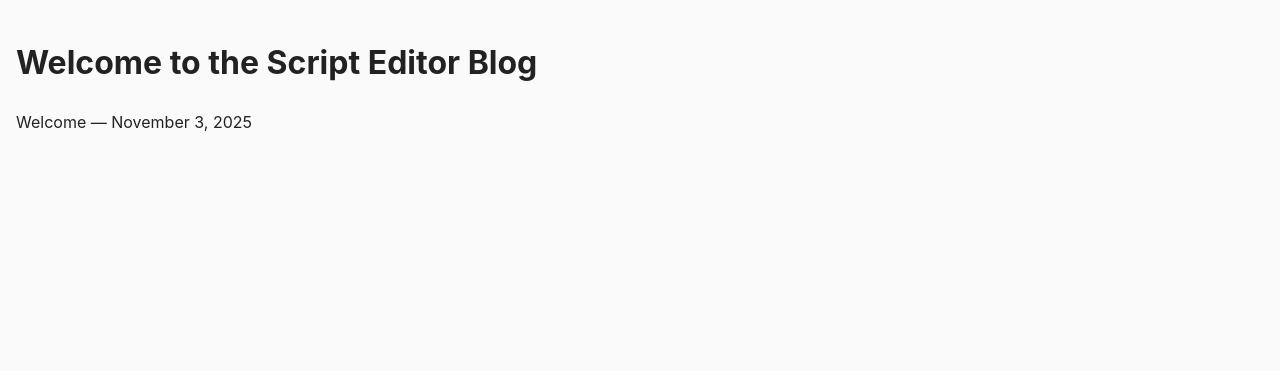
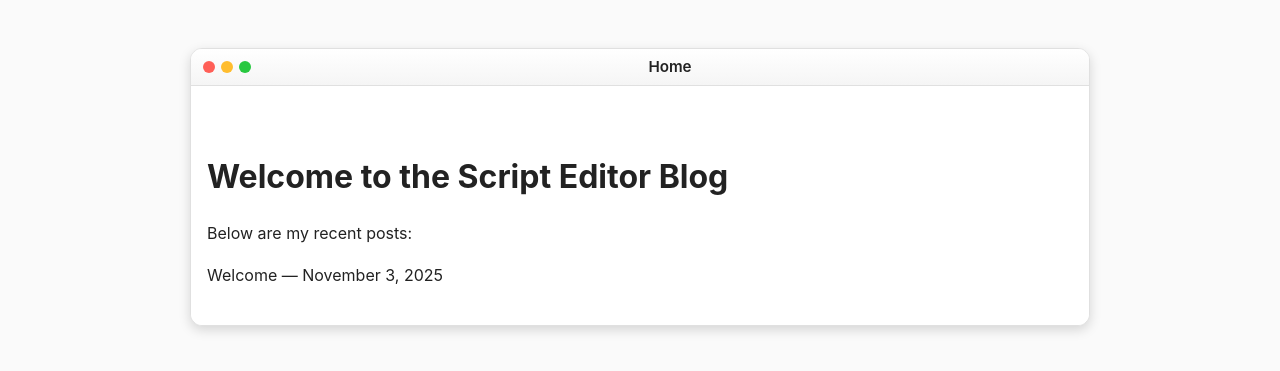
Before and after one commit to ds0x/scripteditor.app, a Jekyll site: the page built from index.md, in a window 1280 px wide. Shown: the top 371 px of the page. Built offline with Jekyll 4.4.1, drawn with Linux system fonts in a browser that asks for light colours.

Commit message:
Change layout type for index.md
Updated layout from 'default' to 'post' for index page.

```diff
--- a/index.md
+++ b/index.md
@@ -1,9 +1,11 @@
 ---
-layout: default
+layout: post     # <-- wrap the index in a window too (optional)
 title:  Home
 ---
 
 # Welcome to the Script Editor Blog
+
+Below are my recent posts:
 
 <ul class="post-list">
   {% for post in site.posts %}
```
